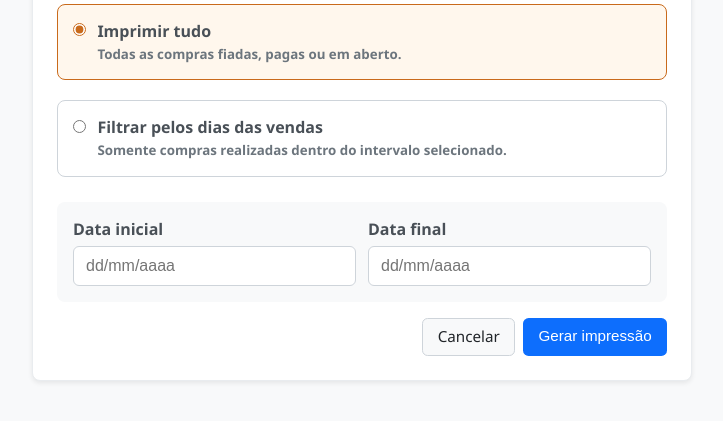
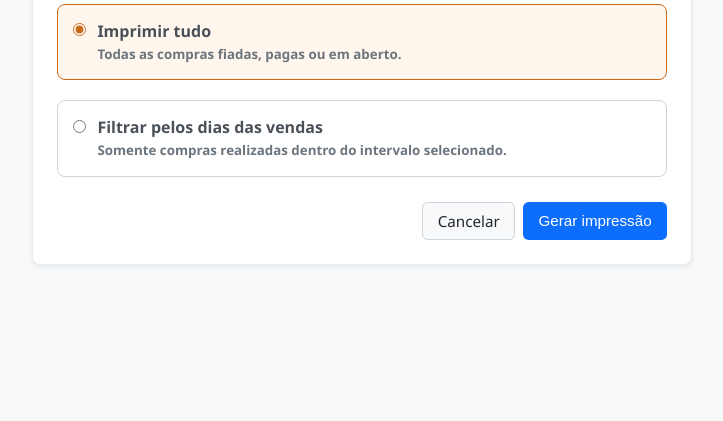
Before and after one commit to ItsTheDuds/Projeto-PDV, a Django app: template fiado/templates/fiado/imprimir_opcoes.html in a window 1280 px wide. Shown: the part 144-565 px from the top of the page, without its empty margins (278-1001 px from the left). Run offline with Django 5.2, Linux system fonts and the light colour scheme; the template is opened without the code that fills it, so the values that code supplies are empty.

Commit message:
fix: oculta campos de data na opção imprimir tudo

```diff
--- a/fiado/templates/fiado/imprimir_opcoes.html
+++ b/fiado/templates/fiado/imprimir_opcoes.html
@@ -18,6 +18,7 @@
         width: auto; margin: .2rem 0 0;
         accent-color: #c96a1b;
     }
+    .imprimir-fiado-datas[hidden] { display: none; }
     .imprimir-fiado-datas {
         display: grid; grid-template-columns: 1fr 1fr; gap: .75rem;
         padding: 1rem; background: #f8f9fa; border-radius: .5rem;
```
